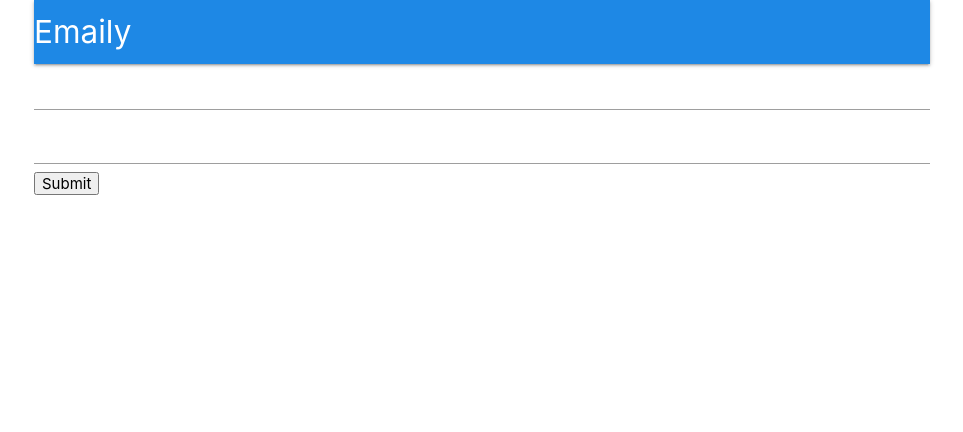
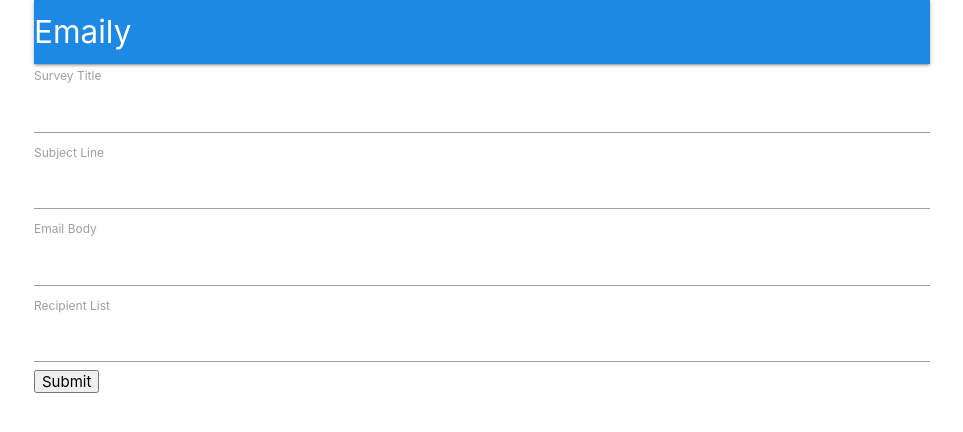
Before and after one commit to ttuom1nen/Emaily, a React (Create React App) app in the folder client/: page /surveys/new in a window 1280 px wide. Shown: the top 432 px of the page, without its empty margins (158-1121 px from the left). Built offline with nearby package versions, Linux system fonts and the light colour scheme; no server answers.

Commit message:
Form complete

```diff
--- a/client/src/components/surveys/SurveyField.js
+++ b/client/src/components/surveys/SurveyField.js
@@ -1,11 +1,11 @@
 // SurveyField - render a single label on text input
-
 import React from "react";
 
-export default () => {
+export default ({ input, label }) => {
   return (
     <div>
-      <input />
+      <label>{label}</label>
+      <input {...input} />
     </div>
   );
 };
--- a/client/src/components/surveys/SurveyForm.js
+++ b/client/src/components/surveys/SurveyForm.js
@@ -1,20 +1,34 @@
+import _ from "lodash";
 import React, { Component } from "react";
 import { reduxForm, Field } from "redux-form";
 import SurveyField from "./SurveyField";
 
+const FIELDS = [
+  { label: "Survey Title", name: "title" },
+  { label: "Subject Line", name: "subject" },
+  { label: "Email Body", name: "body" },
+  { label: "Recipient List", name: "emails" }
+];
+
 class SurveyForm extends Component {
   renderFields() {
-    return (
-      <div>
-        <Field type="text" name="title" component={SurveyField} />
-      </div>
-    );
+    return _.map(FIELDS, ({ label, name }) => {
+      return (
+        <Field
+          key={name}
+          component={SurveyField}
+          type="text"
+          label={label}
+          name={name}
+        />
+      );
+    });
   }
+
   render() {
     return (
       <div>
         <form onSubmit={this.props.handleSubmit(values => console.log(values))}>
-          <Field type="text" name="surveyTitle" component="input" />
           {this.renderFields()}
           <button type="submit">Submit</button>
         </form>
```
